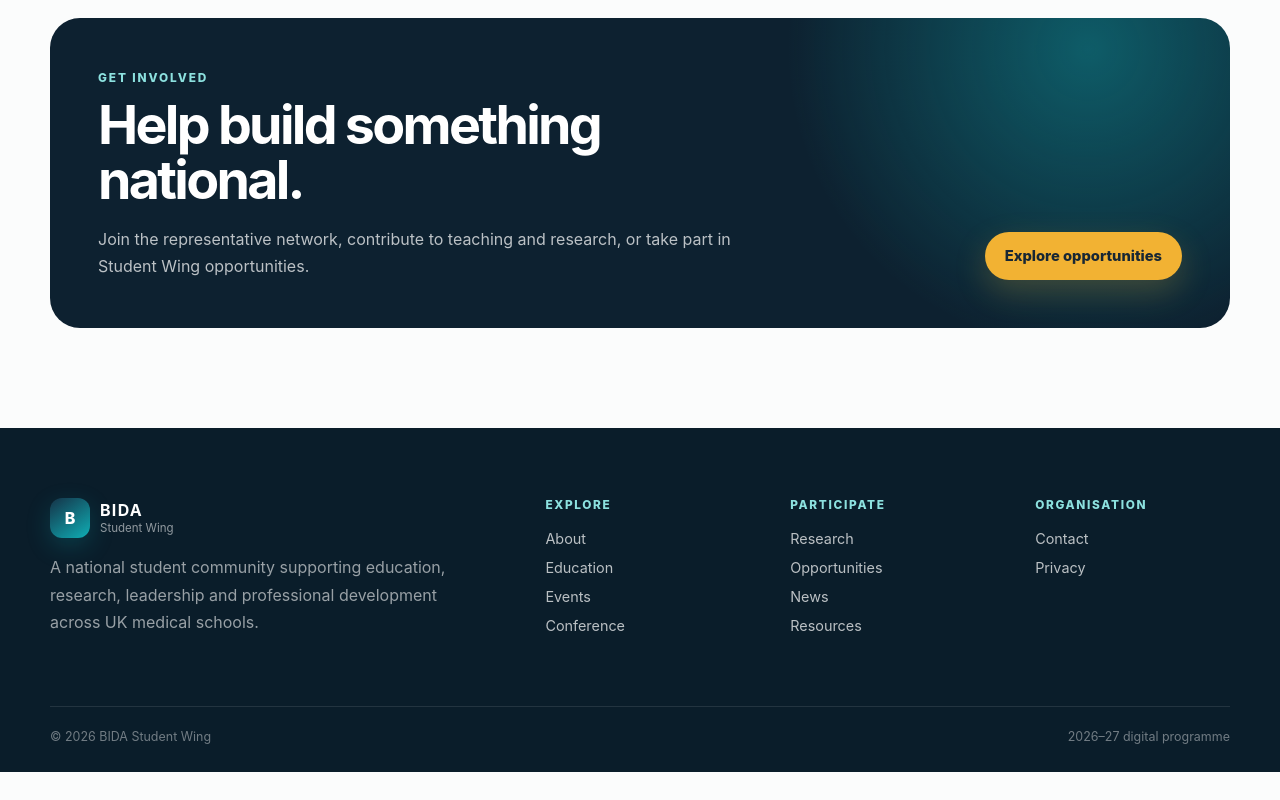
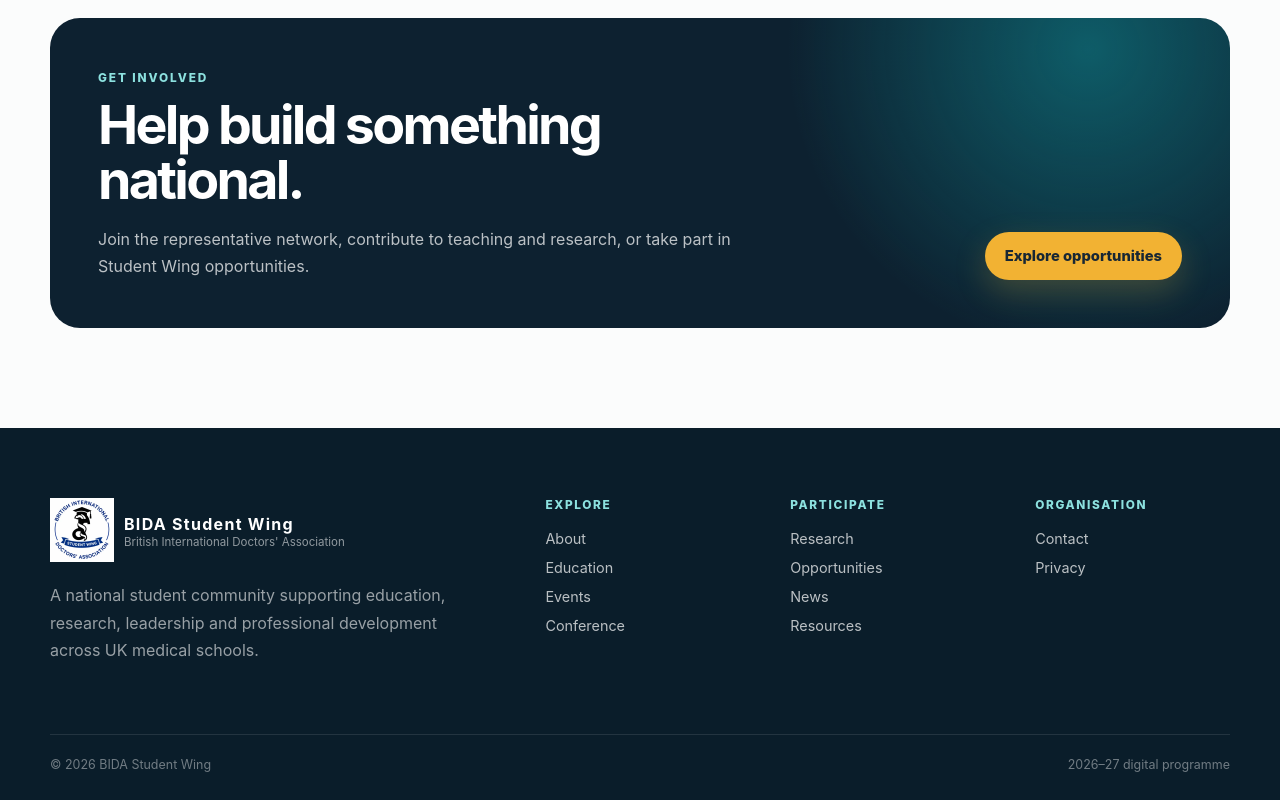
Before and after one commit to faisalmhalnawab/bida-student-wing, a Next.js app: page / in a window 1280 px wide. Shown: the part 3543-4343 px from the top of the page. Before the commit the page ends 4315 px from the top, so only its background shows below. Built offline with nearby package versions, Linux system fonts and the light colour scheme.

Commit message:
Integrate Student Wing logo into footer

```diff
--- a/components/Footer.tsx
+++ b/components/Footer.tsx
@@ -1,3 +1,4 @@
+import Image from "next/image";
 import Link from "next/link";
 import { navItems } from "@/data/site";
 
@@ -7,10 +8,17 @@ export function Footer() {
       <div className="shell footer-grid">
         <div>
           <div className="brand footer-brand">
-            <span className="brand-mark" aria-hidden="true">B</span>
-            <span>
-              <strong>BIDA</strong>
-              <small>Student Wing</small>
+            <span className="brand-logo footer-logo">
+              <Image
+                src="/bida-student-wing-logo.webp"
+                alt=""
+                width={64}
+                height={64}
+              />
+            </span>
+            <span className="brand-copy">
+              <strong>BIDA Student Wing</strong>
+              <small>British International Doctors&apos; Association</small>
             </span>
           </div>
           <p className="footer-copy">
```
